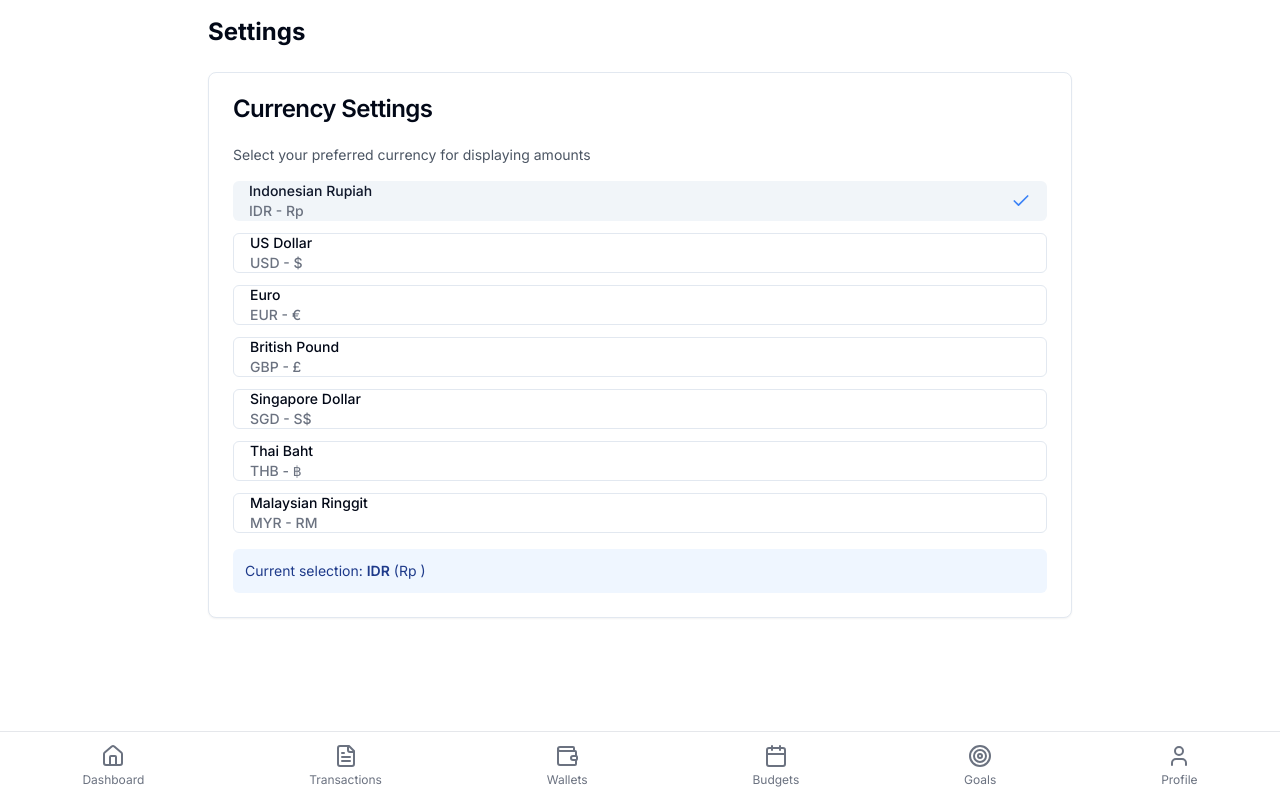
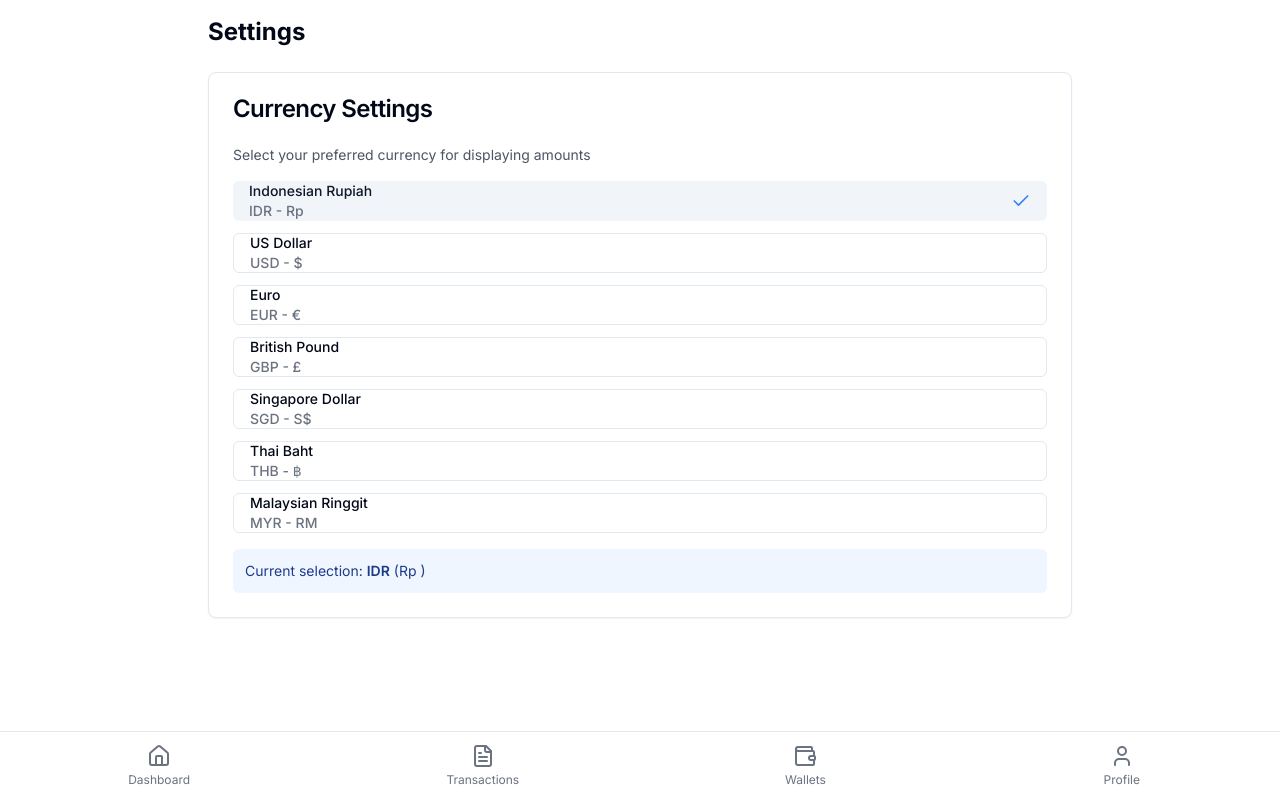
Before and after one commit to mufa2906/uangku-v1, a Next.js app: page /settings in a window 1280 px wide. Built offline with nearby package versions, Linux system fonts and the light colour scheme.

Commit message:
feat: update navigation to 4-item structure (Dashboard, Transactions, Wallets, Profile) with budgets integrated into wallets page

```diff
--- a/src/components/shells/AppBottomNav.tsx
+++ b/src/components/shells/AppBottomNav.tsx
@@ -3,12 +3,13 @@
 
 import { usePathname } from 'next/navigation';
 import Link from 'next/link';
-import { Home, Plus, FileText, Folder, User, Settings, Calendar, Wallet, Target } from 'lucide-react';
+import { Home, FileText, Wallet, User } from 'lucide-react';
 import { cn } from '@/lib/utils';
 
 export default function AppBottomNav() {
   const pathname = usePathname();
 
+  // Navigation structure: Dashboard, Transactions, Wallets/Budgets, Profile
   const navItems = [
     {
       name: 'Dashboard',
@@ -26,16 +27,6 @@ export default function AppBottomNav() {
       icon: Wallet,
     },
     {
-      name: 'Budgets',
-      href: '/budgets',
-      icon: Calendar,
-    },
-    {
-      name: 'Goals',
-      href: '/goals',
-      icon: Target,
-    },
-    {
       name: 'Profile',
       href: '/profile',
       icon: User,
@@ -43,7 +34,7 @@ export default function AppBottomNav() {
   ];
 
   return (
-    <nav className="fixed bottom-0 left-0 right-0 bg-white border-t border-gray-200 dark:bg-gray-800 dark:border-gray-700">
+    <nav className="fixed bottom-0 left-0 right-0 bg-white border-t border-gray-200 dark:bg-gray-800 dark:border-gray-700 z-50">
       <div className="flex justify-around items-center py-3">
         {navItems.map((item) => {
           const isActive = pathname === item.href;
@@ -54,7 +45,7 @@ export default function AppBottomNav() {
               key={item.href}
               href={item.href}
               className={cn(
-                'flex flex-col items-center justify-center',
+                'flex flex-col items-center justify-center min-w-[60px]',
                 isActive ? 'text-blue-600 dark:text-blue-400' : 'text-gray-500 dark:text-gray-400'
               )}
             >
```
